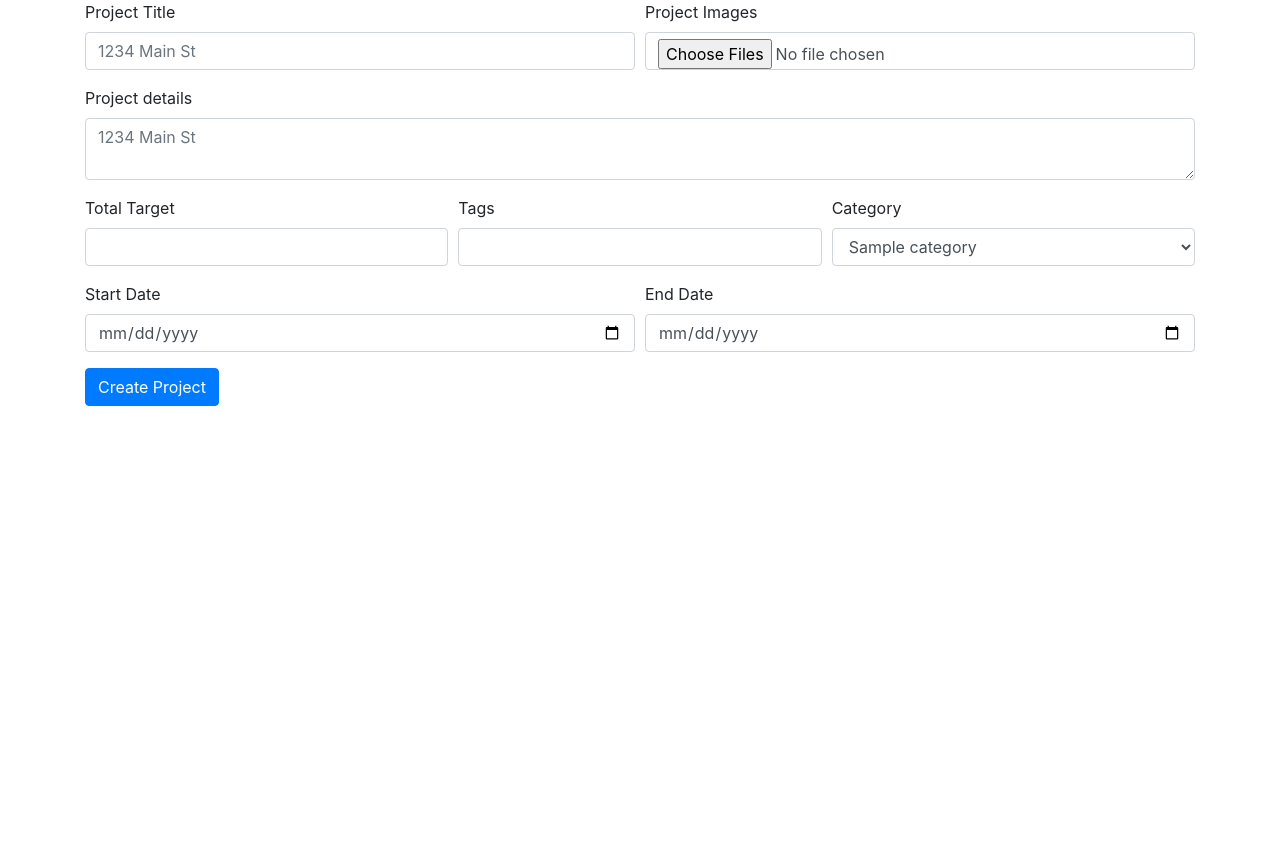
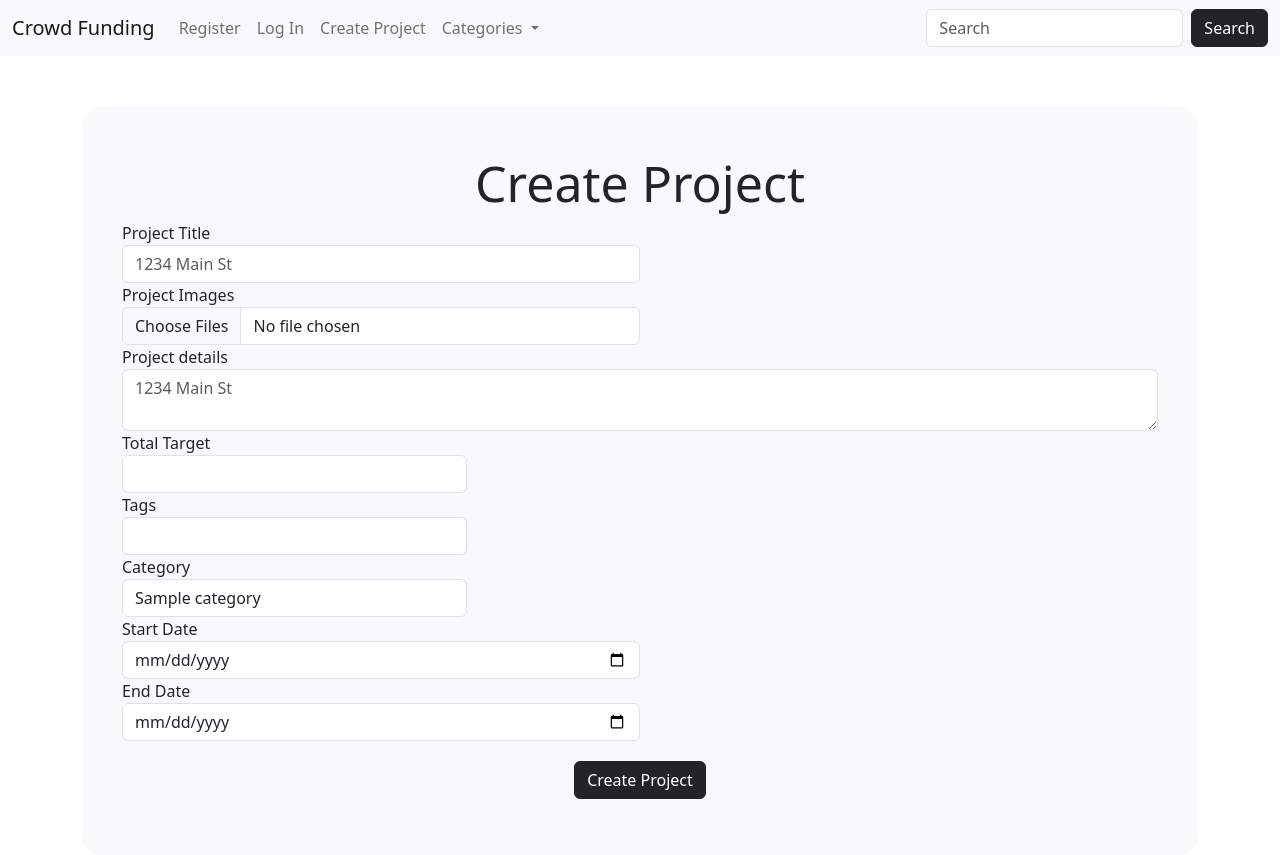
Before and after one commit to alaafarouk8/Crowd-Funding-Web-app, a Django app: page /project in a window 1280 px wide. Before the commit the page ends 406 px from the top, so only its background shows below. Run offline with Django 4.2, Linux system fonts and the light colour scheme; tables that the repository leaves empty hold one stand-in row (values such as "Sample post"); parts of the project's set-up code (start-up, migrations or seed data) failed here and were passed over; some libraries are stand-ins or nearby versions.

Commit message:
update something

```diff
--- a/project/fundproject/templates/base.html
+++ b/project/fundproject/templates/base.html
@@ -22,6 +22,7 @@
 
     <link href="{% static 'css/bootstrap.min.css' %}" rel="stylesheet">
     <link href="{% static 'css/bootstrap.css' %}" rel="stylesheet">
+
     {% block head-css %}
     <link rel="stylesheet" type="text/css" href="{% static '' %}">
     <link rel="stylesheet" type="text/css" href="{% static '' %}">
@@ -47,7 +48,7 @@
                   <a class="nav-link" href="">Log In</a>
               </li>
               {%endif%}
-                <div class="d-flex justify-content-center" style="padding-left:300px">
+                <div class="d-flex justify-content-center" >
               <li class="nav-item">
                 <a class="nav-link" href="#">Create Project</a>
               </li>
@@ -68,7 +69,7 @@
             <form class="d-flex">
                 {% csrf_token %}
               <input class="form-control me-2" type="search" placeholder="Search" aria-label="Search">
-              <button class="btn btn-success" type="submit" style="color:#">Search</button>
+              <button class="btn btn-dark" type="submit">Search</button>
             </form>
           </div>
         </div>
--- a/project/fundproject/templates/project/create_project.html
+++ b/project/fundproject/templates/project/create_project.html
@@ -1,23 +1,13 @@
-{%block head%}
-<title>Create Project</title>
-<script src="https://cdn.jsdelivr.net/npm/jquery@3.5.1/dist/jquery.slim.min.js"
-        integrity="sha384-DfXdz2htPH0lsSSs5nCTpuj/zy4C+OGpamoFVy38MVBnE+IbbVYUew+OrCXaRkfj"
-        crossorigin="anonymous"></script>
-<script src="https://cdn.jsdelivr.net/npm/popper.js@1.16.1/dist/umd/popper.min.js"
-        integrity="sha384-9/reFTGAW83EW2RDu2S0VKaIzap3H66lZH81PoYlFhbGU+6BZp6G7niu735Sk7lN"
-        crossorigin="anonymous"></script>
-<script src="https://cdn.jsdelivr.net/npm/bootstrap@4.6.1/dist/js/bootstrap.min.js"
-        integrity="sha384-VHvPCCyXqtD5DqJeNxl2dtTyhF78xXNXdkwX1CZeRusQfRKp+tA7hAShOK/B/fQ2"
-        crossorigin="anonymous"></script>
+{% extends 'base.html' %}
+{% load static %}
 
-<link rel="stylesheet" href="https://cdn.jsdelivr.net/npm/bootstrap@4.6.1/dist/css/bootstrap.min.css"
-      integrity="sha384-zCbKRCUGaJDkqS1kPbPd7TveP5iyJE0EjAuZQTgFLD2ylzuqKfdKlfG/eSrtxUkn" crossorigin="anonymous">
-{%endblock head%}
+{% block Title %}
+Crowd Funding
+{% endblock %}
 
-<body>
-<!--{% load bootstrap4 %}-->
 {%block content%}
-<div class="container">
+<div class="container-fluid bg-light " style="margin-top:50px ; padding: 40px; border-radius: 20px;">
+    <div class="text-center " style="font-size: 50px;"> Create Project </div>
     <form method="post" enctype="multipart/form-data">
         {%csrf_token%}
         <div class="form-row">
@@ -27,13 +17,14 @@
             </div>
 
             <div class="form-group col-md-6">
-            <label for="ProjectImagesID">Project Images</label>
-            <input type="file" class="form-control" id="ProjectImagesID" multiple name="projectimage[]">
+                <label for="ProjectImagesID">Project Images</label>
+                <input type="file" class="form-control" id="ProjectImagesID" multiple name="projectimage[]">
             </div>
         </div>
         <div class="form-group">
             <label for="projectdetailsID">Project details</label>
-            <textarea class="form-control" id="projectdetailsID" placeholder="1234 Main St" name="projectdetails"></textarea>
+            <textarea class="form-control" id="projectdetailsID" placeholder="1234 Main St"
+                name="projectdetails"></textarea>
         </div>
         <div class="form-row">
             <div class="form-group col-md-4">
@@ -48,7 +39,7 @@
                 <label for="categoryID">Category</label>
                 <select id="categoryID" class="form-control" name="category">
                     {%for cat in catg%}
-                        <option value="{{cat.category_name}}">{{cat.category_name}}</option>
+                    <option value="{{cat.category_name}}">{{cat.category_name}}</option>
                     {%endfor%}
                 </select>
             </div>
@@ -64,18 +55,17 @@
             </div>
         </div>
 
-        <button type="submit" class="btn btn-primary" id="createProjectbtnID">Create Project</button>
+        <button type="submit" class="btn btn-dark d-flex justify-content-center " style="margin-top: 20px ; text-align: center; " id="createProjectbtnID">Create Project</button>
         <p>{{msg}}</p>
     </form>
 </div>
 
 <style>
-   #createProjectbtnID{
+    #createProjectbtnID {
         margin-left: auto;
         margin: auto;
         position: relative;
-        background-color:"green"
-   }
+        background-color: "green"
+    }
 </style>
 {%endblock content%}
-</body>
--- a/project/fundproject/templates/project/project_list.html
+++ b/project/fundproject/templates/project/project_list.html
@@ -15,7 +15,6 @@
 {%endblock head%}
 
 <body>
-<!--{% load bootstrap4 %}-->
 {%block content%}
 <div class="container">
     <div class="row">
--- a/project/fundproject/urls.py
+++ b/project/fundproject/urls.py
@@ -4,5 +4,5 @@ from django.conf import settings
 from django.conf.urls.static import static
 urlpatterns = [
     path('', views.create_project, name="create_project"),
-    path('project_list/', views.list_project, name="list_project")
+    path('project_list', views.list_project, name="list_project")
 ] + static(settings.MEDIA_URL, document_root=settings.MEDIA_ROOT)
--- a/project/fundproject/views.py
+++ b/project/fundproject/views.py
@@ -1,7 +1,6 @@
 from django.core.files.storage import FileSystemStorage
 from django.shortcuts import render, redirect, HttpResponse
 from .models import *
-from .forms import *
 
 #######################################
 # create project
--- a/project/users/models.py
+++ b/project/users/models.py
@@ -16,6 +16,7 @@ class CustomAccountManager(BaseUserManager):
         user.set_password(password)
         user.save()
         return user
+
 
     def create_superuser(self, email, username, first_name, password, **other_fields):
         other_fields.setdefault('is_staff', True)
```
